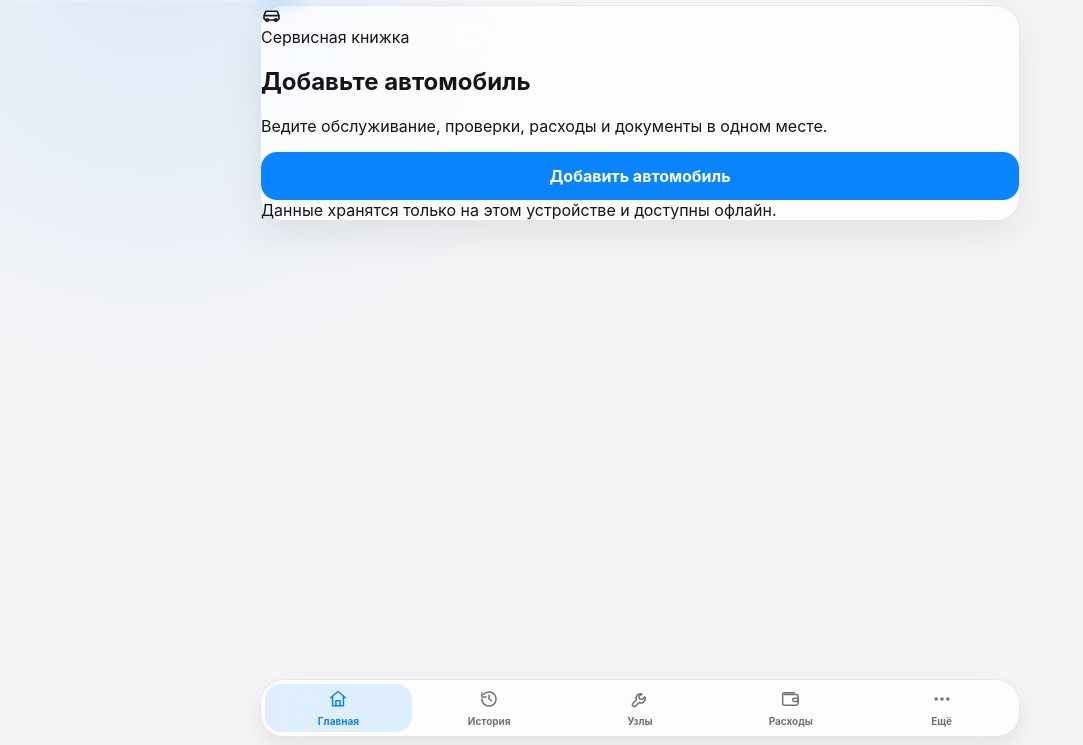
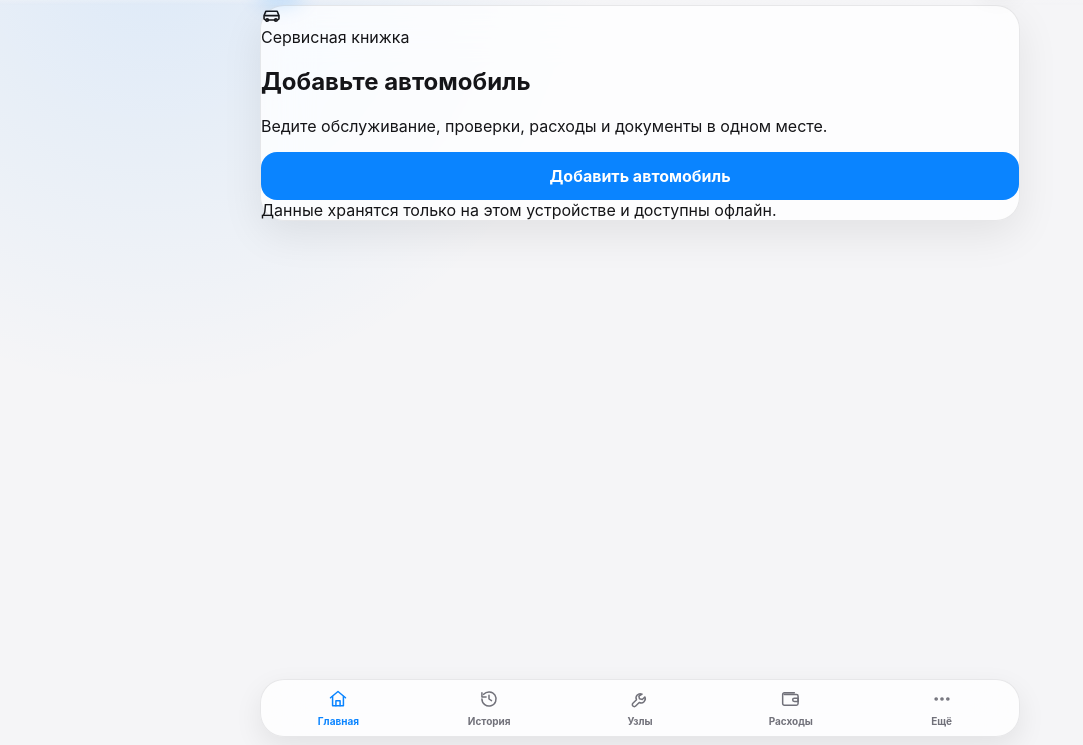
Before and after one commit to vzloman546-design/autojournal-pwa, a plain HTML site: page index.html in a window 1280 px wide. Shown: the part 55-800 px from the top of the page, without its empty margins (0-1083 px from the left). Drawn offline with Linux system fonts and the light colour scheme.

Commit message:
Remove active tab fill across all viewport modes

```diff
--- a/grid.css
+++ b/grid.css
@@ -765,3 +765,20 @@ textarea.input { min-height: 96px; }
     stroke: currentColor !important;
   }
 }
+
+/* v3.5.2 — global native tab selection, independent of viewport width */
+.tabbar .tab.active,
+.tabbar .tab[aria-current="page"] {
+  background: transparent !important;
+  background-color: transparent !important;
+  background-image: none !important;
+  box-shadow: none !important;
+  color: var(--accent) !important;
+}
+.tabbar .tab.active::before,
+.tabbar .tab.active::after,
+.tabbar .tab[aria-current="page"]::before,
+.tabbar .tab[aria-current="page"]::after {
+  background: transparent !important;
+  box-shadow: none !important;
+}
--- a/sw.js
+++ b/sw.js
@@ -1,4 +1,4 @@
-const CACHE='autojournal-v3.5.1';
+const CACHE='autojournal-v3.5.2';
 const APP_SHELL=['./','./index.html','./styles.css','./grid.css','./app.js','./db.js','./manifest.webmanifest','./icons/icon-192.png','./icons/icon-512.png','./icons/apple-touch-icon.png'];
 self.addEventListener('install',e=>{e.waitUntil(caches.open(CACHE).then(c=>c.addAll(APP_SHELL)));self.skipWaiting();});
 self.addEventListener('activate',e=>{e.waitUntil(caches.keys().then(keys=>Promise.all(keys.filter(k=>k!==CACHE).map(k=>caches.delete(k)))));self.clients.claim();});
```
